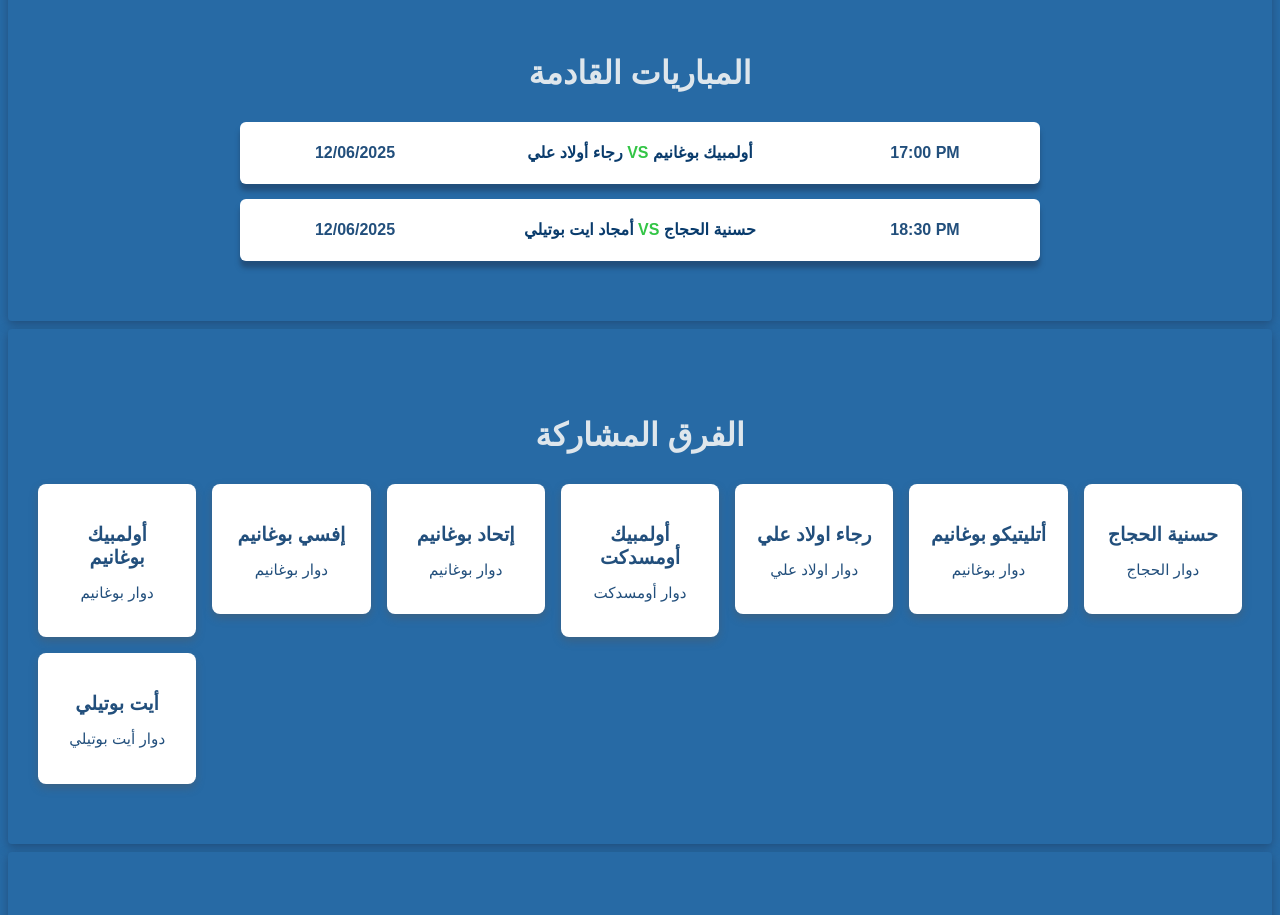
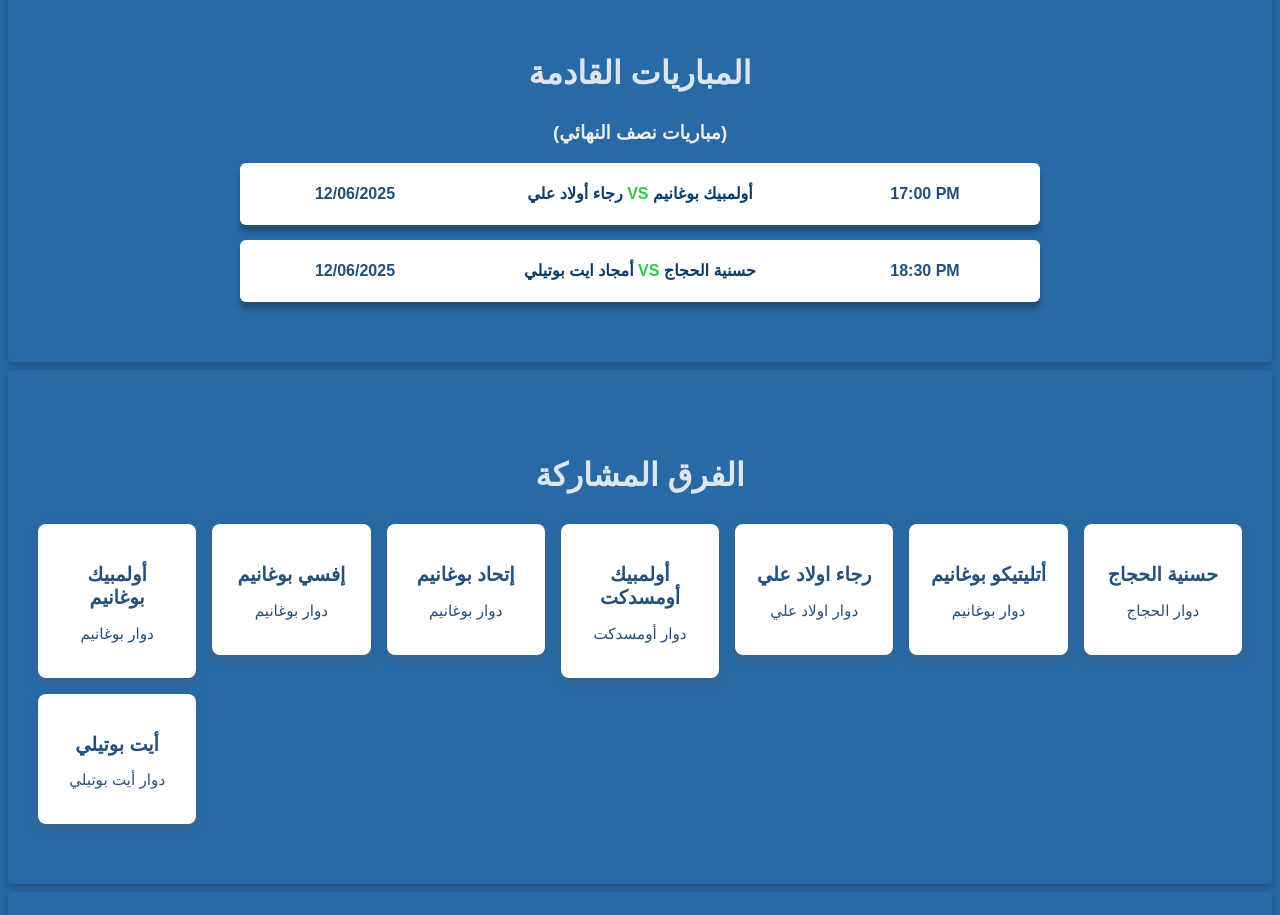
Before and after one commit to 1MhDjant23/foot-boughanim, a React (Vite) app: page / in a window 1280 px wide. Shown: the part 2780-3695 px from the top of the page. Built offline with nearby package versions, Linux system fonts and the light colour scheme.

Commit message:
Update Schedule.jsx last 22

```diff
--- a/src/components/Schedule.jsx
+++ b/src/components/Schedule.jsx
@@ -13,6 +13,7 @@ function Schedule() {
   return (
     <section className="schedule" id="schedule">
       <h2>المباريات القادمة</h2>
+      <h3>(مباريات نصف النهائي)</h3>
       <div className="schedule-table">
         {matches.map((match, index) => (
           <div className="match-row" key={index}>
```
